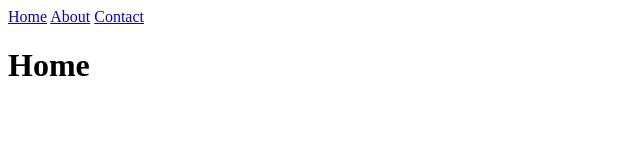
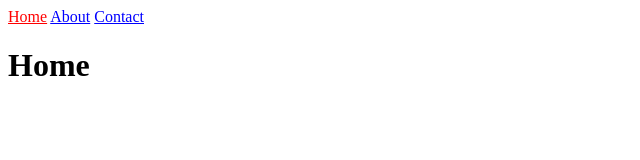
Before and after one commit to larrybotha/eggheadio-add-routing-to-react-apps-react-router-4, a React (Create React App) app: page / in a window 1280 px wide. Shown: the top 160 px of the page, without its empty margins (0-640 px from the left). Built offline with nearby package versions, Linux system fonts and the light colour scheme.

Commit message:
annotate different ways to apply css / styles to NavLink

```diff
--- a/src/App.js
+++ b/src/App.js
@@ -1,14 +1,45 @@
 import React from 'react';
-import {BrowserRouter as Router, Route, Link} from 'react-router-dom';
+import {BrowserRouter as Router, Route, NavLink} from 'react-router-dom';
+
+import './App.css';
 
 const Home = () => <h1>Home</h1>;
 const About = () => <h1>About</h1>;
 const Contact = () => <h1>Contact</h1>;
 
+const isActive = (match, location) => {
+  console.log(match, location);
+
+  // if the route matches, our match argument will have a value
+  return match;
+};
+
 const Links = () => (
   <nav>
-    <Link to="/">Home</Link> <Link to={{pathname: '/about'}}>About</Link>{' '}
-    <Link to="/contact">Contact</Link>
+    {/*
+      We need exact here to prevent the home NavLink being set as active whenever
+      children are active. Useful when you want a parent active, but disabled with
+      exact in the same way that a Route is disabled from matching when it has the
+      'exact' prop
+    */}
+    <NavLink exact activeClassName="active" to="/">
+      Home
+    </NavLink>{' '}
+    {/*
+      activeStyle prop can be used instead of activeClassName
+    */}
+    <NavLink activeStyle={{color: 'green'}} to="/about">
+      About
+    </NavLink>{' '}
+    {/*
+      If more flexibility is required then we can use the isActive prop which
+      expects a predicate function.
+
+      The function accepts (match, location)
+    */}
+    <NavLink isActive={isActive} to="/contact">
+      Contact
+    </NavLink>
   </nav>
 );
 
```
